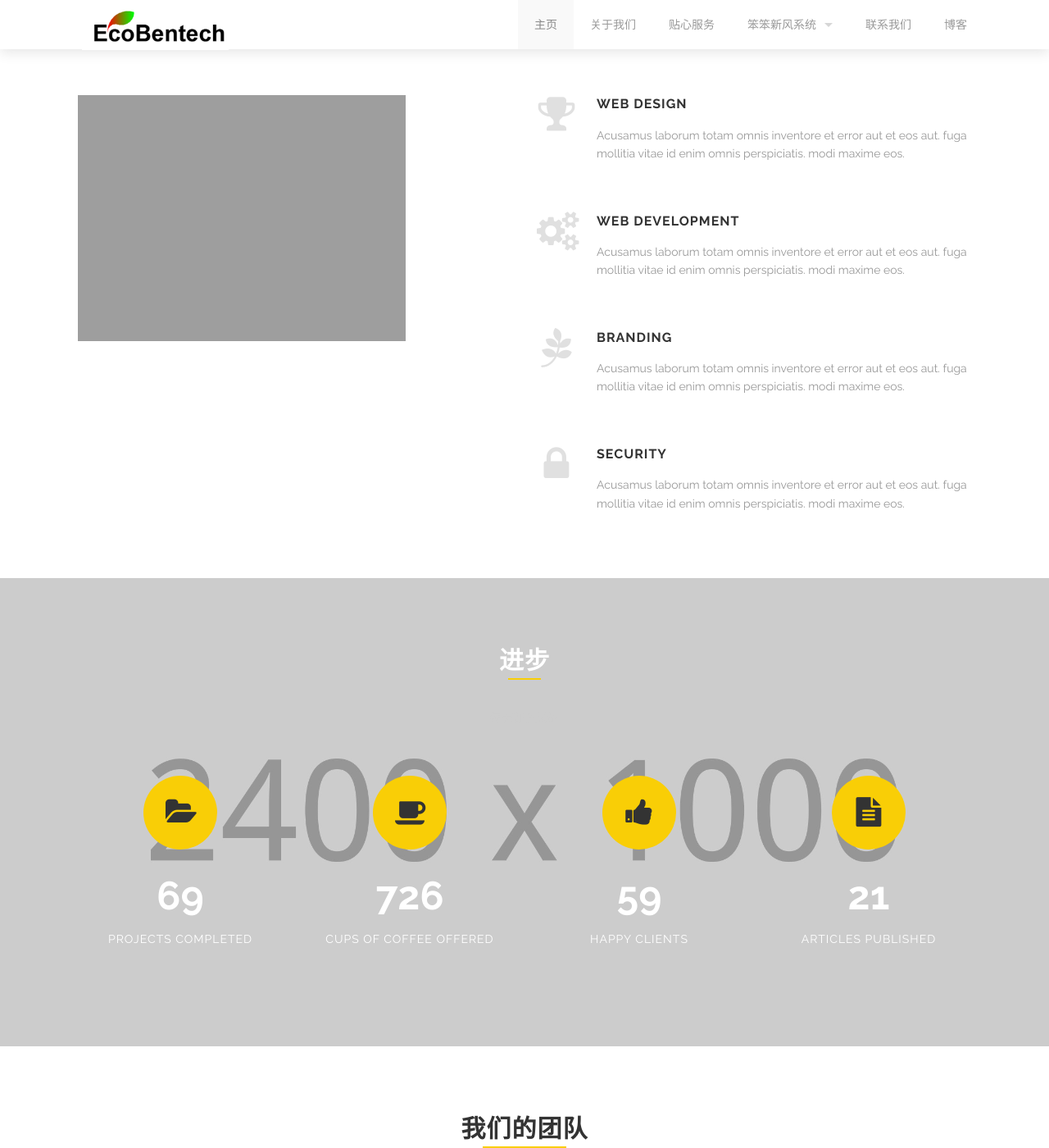
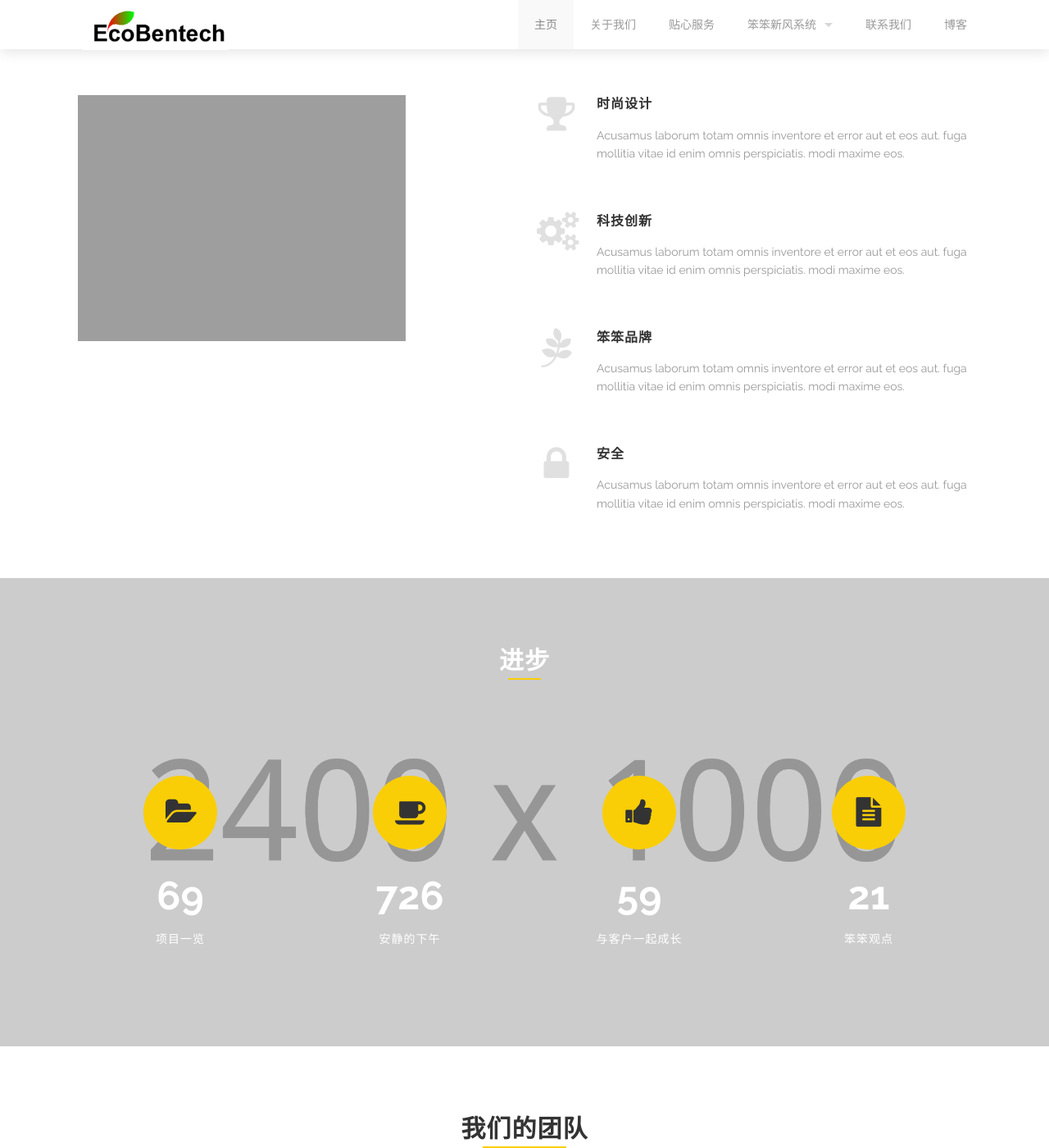
Before and after one commit to braveheart007/braveheart007.github.io, a Jekyll site: the page built from index.html, in a window 1280 px wide and 1400 px high, scrolled down 2210 px. Shown: the whole window at 82% size. Built offline with Jekyll 4.4.1, drawn with Linux system fonts in a browser that asks for light colours.

Commit message:
Update index.html

```diff
--- a/index.html
+++ b/index.html
@@ -90,35 +90,35 @@ works:
 
 services:
   - icon: trophy
-    title: Web Design
+    title: 时尚设计
     desc: Acusamus laborum totam omnis inventore et error aut et eos aut. fuga mollitia vitae id enim omnis perspiciatis. modi maxime eos.
   - icon: cogs
-    title: Web Development
+    title: 科技创新
     desc: Acusamus laborum totam omnis inventore et error aut et eos aut. fuga mollitia vitae id enim omnis perspiciatis. modi maxime eos.
   - icon: pagelines
-    title: Branding
+    title: 笨笨品牌
     desc: Acusamus laborum totam omnis inventore et error aut et eos aut. fuga mollitia vitae id enim omnis perspiciatis. modi maxime eos.
   - icon: lock
-    title: Security
+    title: 安全
     desc: Acusamus laborum totam omnis inventore et error aut et eos aut. fuga mollitia vitae id enim omnis perspiciatis. modi maxime eos.
 
 milestones:
   - icon: folder-open
     from: 0
     to: 69
-    title: Projects Completed
+    title: 项目一览
   - icon: coffee
     from: 0
     to: 726
-    title: Cups of coffee offered
+    title: 安静的下午
   - icon: thumbs-up
     from: 0
     to: 59
-    title: Happy clients
+    title: 与客户一起成长
   - icon: file-text
     from: 0
     to: 21
-    title: Articles Published
+    title: 笨笨观点
 
 ---
 
```
